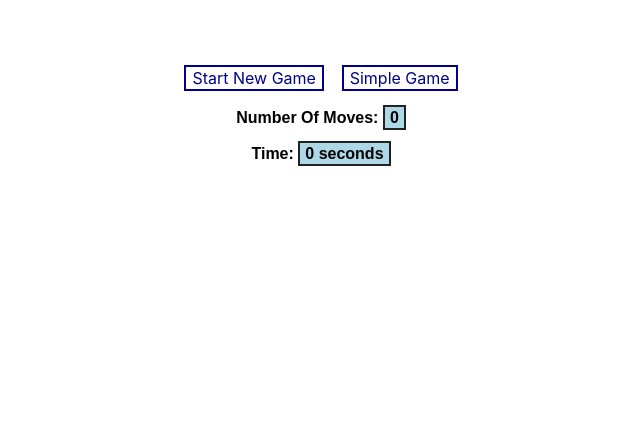
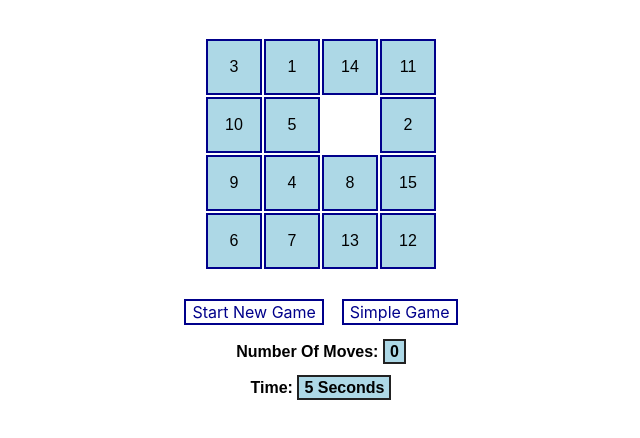
Before and after one commit to Vedapriy/Vedapriy.github.io, a plain HTML site: page index.html in a window 1280 px wide. Shown: the part 60-498 px from the top of the page, without its empty margins (319-959 px from the left). Drawn offline with Linux system fonts and the light colour scheme.

Commit message:
Update index.html

```diff
--- a/index.html
+++ b/index.html
@@ -7,7 +7,7 @@
     <meta name="viewport" content="width=device-width, initial-scale=1.0">
     <title>Puzzle Game</title>
     <link rel="stylesheet" href="style.css">
-    <script type="text/javascript" src="index (2).js"></script>
+    <script type="text/javascript" src="index.js"></script>
 </head>
 
 <body>
```
